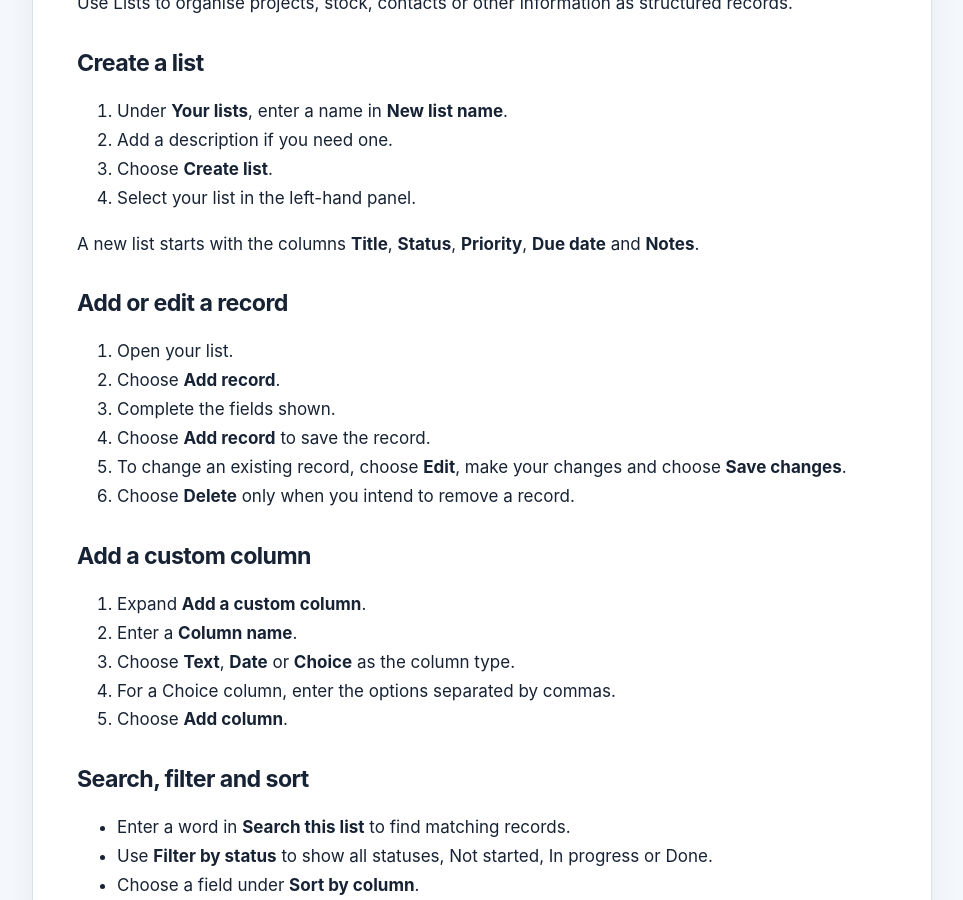
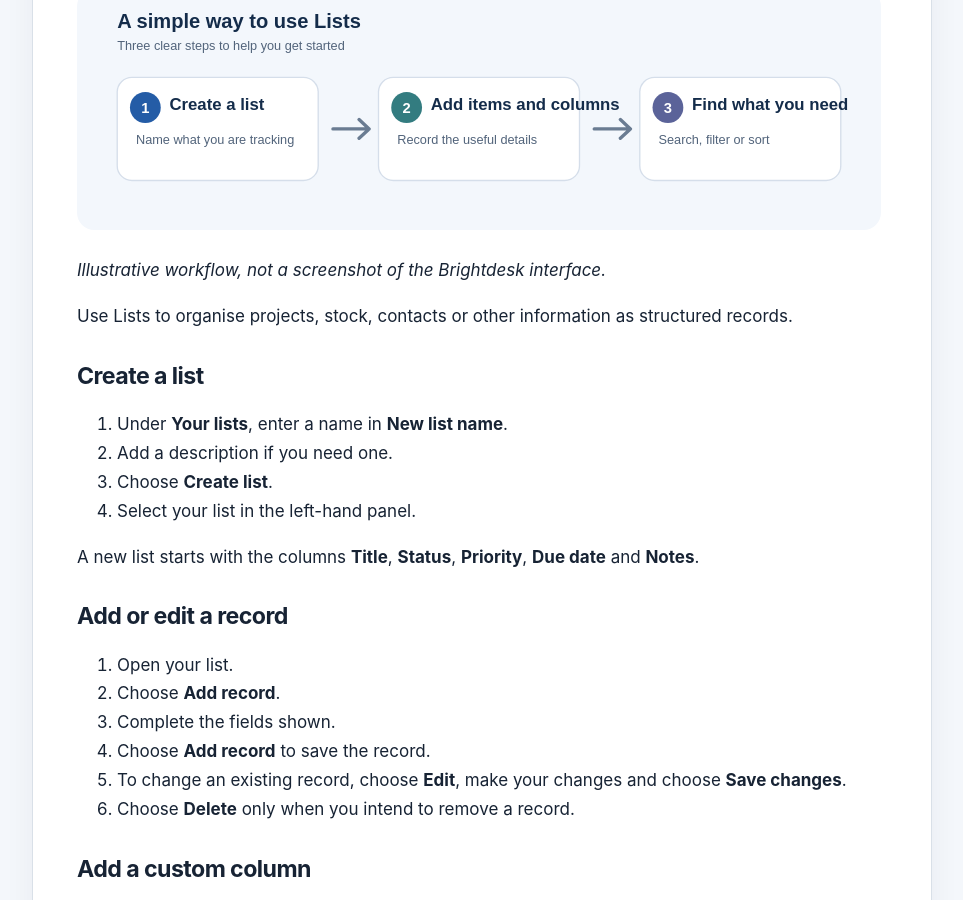
Before and after one commit to conz20/Brightdesk-Wiki, a Jekyll site: the page built from docs/products/lists.md, in a window 1280 px wide and 900 px high, scrolled down 418 px. Shown: the whole window, without its empty margins (158-1121 px from the left). Built offline with Jekyll 4.4.1, drawn with Linux system fonts in a browser that asks for light colours.

Commit message:
Add Lists workflow diagram to Help guide

```diff
--- a/docs/products/lists.md
+++ b/docs/products/lists.md
@@ -9,6 +9,10 @@ permalink: /products/lists.html
 # Brightdesk Lists
 
 ![Brightdesk Lists product icon](../assets/images/product-icons/lists.svg){: .product-guide-icon }
+
+![Three-step workflow: create a list, add items and columns, then search, filter or sort.](../assets/images/workflows/guide-lists.svg){: .product-workflow-diagram }
+
+*Illustrative workflow, not a screenshot of the Brightdesk interface.*
 
 Use Lists to organise projects, stock, contacts or other information as structured records.
 
```
